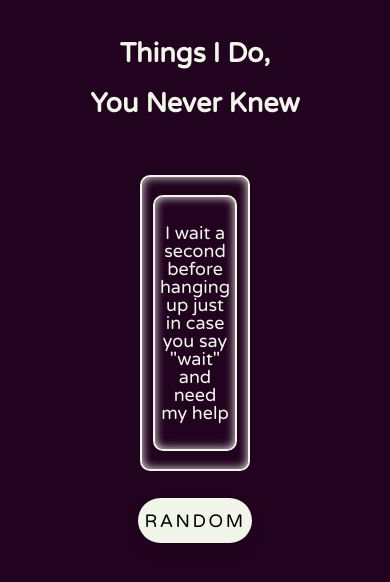
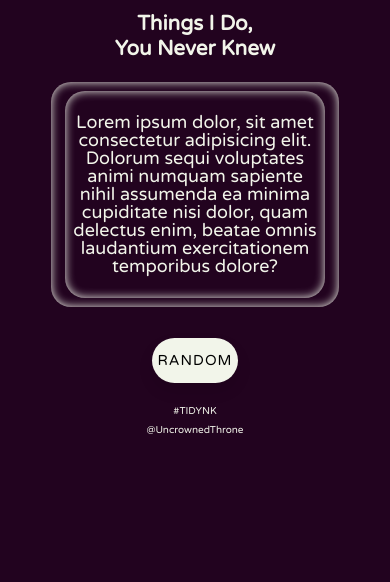
Before and after one commit to uncrownedthrone/tidynk, a React (Create React App) app: page / in a window 390 px wide. Shown: the top 582 px of the page. Built offline with nearby package versions, Linux system fonts and the light colour scheme.

Commit message:
fixed styling, responsive, mobile

```diff
--- a/src/App.jsx
+++ b/src/App.jsx
@@ -22,8 +22,12 @@ const App = () => {
           <Route path="*" component={NotFound}></Route>
         </Switch>
       </Router>
+      <section className="button">
+        <button>Random</button>
+      </section>
       <footer>
-        <button>Random</button>
+        <p className="pFooter">#TIDYNK</p>
+        <p className="pFooter">@UncrownedThrone</p>
       </footer>
     </>
   )
--- a/src/components/Home.jsx
+++ b/src/components/Home.jsx
@@ -6,8 +6,10 @@ const Home = () => {
       <section className="outerBox">
         <section className="innerBox">
           <p>
-            I wait a second before hanging up just in case you say "wait" and
-            need my help
+            Lorem ipsum dolor, sit amet consectetur adipisicing elit. Dolorum
+            sequi voluptates animi numquam sapiente nihil assumenda ea minima
+            cupiditate nisi dolor, quam delectus enim, beatae omnis laudantium
+            exercitationem temporibus dolore?
           </p>
         </section>
       </section>
--- a/src/index.css
+++ b/src/index.css
@@ -22,13 +22,17 @@ footer {
   text-align: center;
 }
 
+.button {
+  margin: 1rem;
+}
+
 button {
   width: auto;
   height: 45px;
   font-family: 'Varela Round', sans-serif;
-  font-size: 1rem;
+  font-size: 0.8rem;
   text-transform: uppercase;
-  letter-spacing: 2.5px;
+  letter-spacing: 1px;
   font-weight: 500;
   color: #000;
   background-color: #f2f5ea;
@@ -40,19 +44,26 @@ button {
   outline: none;
 }
 
-button:hover {
+button:active {
   background-color: #ddfdfe;
   box-shadow: 0px 3px 10px #f2f5ea;
   color: black;
   transform: translateY(5px);
+  outline: none;
 }
 
 p {
   text-align: center;
 }
 
+.pFooter {
+  margin: 0.5rem;
+  font-size: 10px;
+}
+
 h2 {
-  padding: -5rem;
+  margin: 0.25rem;
+  font-size: 1.15rem;
 }
 
 section {
@@ -60,24 +71,24 @@ section {
   justify-content: center;
   flex-direction: column;
   align-items: center;
-  padding: 0.5rem;
-  margin: 0.5rem;
-  border-radius: 10px;
+  padding: 0.25rem;
+  margin: 0.25rem;
+  border-radius: 20px;
 }
 
 .innerBox {
   display: flex;
-  border: 2px solid #f2f5ea;
-  width: 70%;
+  border: none;
+  width: 90%;
   -moz-box-shadow: inset 0 0 10px #f2f5ea;
   -webkit-box-shadow: inset 0 0 10px #f2f5ea;
   box-shadow: inset 0 0 10px #f2f5ea;
 }
 
 .outerBox {
-  width: 25%;
+  width: 75%;
   display: flex;
-  border: 2px solid #f2f5ea;
+  border: none;
   -moz-box-shadow: inset 0 0 10px #f2f5ea;
   -webkit-box-shadow: inset 0 0 10px #f2f5ea;
   box-shadow: inset 0 0 10px #f2f5ea;
```
